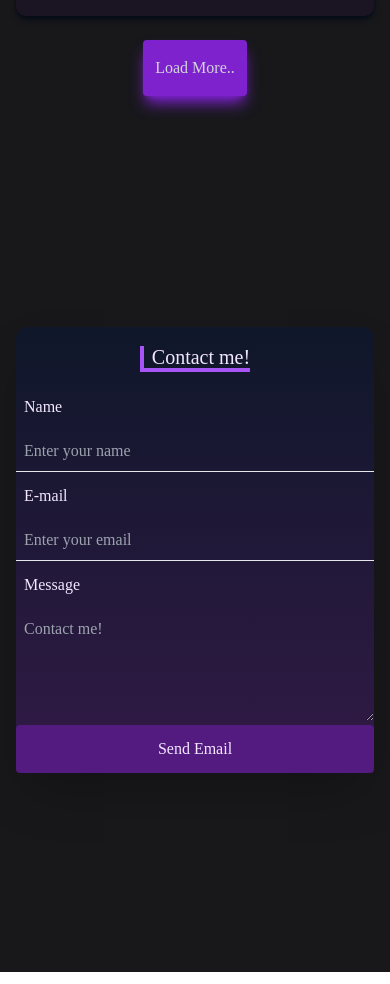
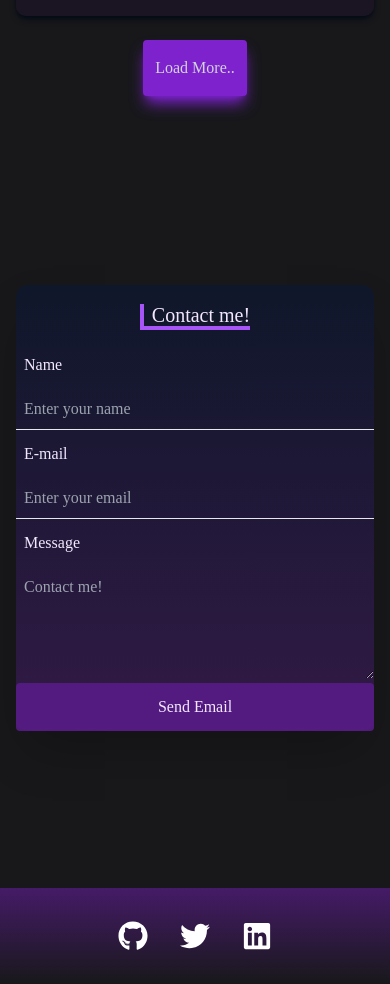
Before and after one commit to mertoztat/mertoztat.dev, a React (Create React App) app: page / in a window 390 px wide. Shown: the part 3880-4864 px from the top of the page. Built offline with nearby package versions, Linux system fonts and the light colour scheme.

Commit message:
Footer Added

```diff
--- a/src/components/Contact.jsx
+++ b/src/components/Contact.jsx
@@ -1,4 +1,5 @@
 import { useRef } from "react";
+import Footer from "./Footer";
 import emailjs from "@emailjs/browser";
 import contact from "../assets/contact.png";
 import { FaTwitter, FaLinkedin, FaGithub } from "react-icons/fa";
@@ -30,7 +31,8 @@ const Contact = () => {
   };
 
   return (
-    <div className="w-full h-screen  flex justify-center items-center p-4">
+    <>
+      <div className="w-full min-h-[90vh]  flex justify-center items-center p-4">
         {/* contact container */}
         <div className="grid grid-cols-1 sm:grid-cols-2 gap-2  shadow-2xl rounded-xl bg-gradient-to-t from-purple-900/40  to-slate-900  ">
           <div
@@ -132,6 +134,8 @@ const Contact = () => {
           </div>
         </div>
       </div>
+      {/* <Footer /> */}
+    </>
   );
 };
 
--- /dev/null
+++ b/src/components/Footer.jsx
@@ -0,0 +1,41 @@
+import { FaTwitter, FaLinkedin, FaGithub } from "react-icons/fa";
+
+const Footer = () => {
+  return (
+    <div className="max-w-[1000px] mx-auto w-full sm:hidden ">
+      <div className="h-24 bg-gradient-to-b from-purple-900/70 flex items-center justify-center">
+        <ul className="flex items-center justify-center  w-full">
+          <li>
+            <a
+              href="http://www.github.com/mertoztat"
+              target="_blank"
+              rel="noreferrer"
+            >
+              <FaGithub className="text-white cursor-pointer " size={30} />
+            </a>
+          </li>
+          <li>
+            <a
+              href="https://twitter.com/mertoztat"
+              target="_blank"
+              rel="noreferrer"
+            >
+              <FaTwitter className="text-white cursor-pointer" size={30} />
+            </a>
+          </li>
+          <li>
+            <a
+              href="https://www.linkedin.com/in/mertoztat/"
+              target="_blank"
+              rel="noreferrer"
+            >
+              <FaLinkedin className="text-white cursor-pointer " size={30} />
+            </a>
+          </li>
+        </ul>
+      </div>
+    </div>
+  );
+};
+
+export default Footer;
--- a/src/pages/Home.jsx
+++ b/src/pages/Home.jsx
@@ -5,6 +5,7 @@ import Navbar from "../components/Navbar";
 import Personal from "../components/Personal";
 import Projects from "../components/Projects";
 import Skills from "../components/Skills";
+import Footer from "../components/Footer";
 
 const Home = () => {
   return (
@@ -15,6 +16,7 @@ const Home = () => {
       <Skills />
       <Projects />
       <Contact />
+      <Footer />
     </div>
   );
 };
```
Lines whose indentation alone changed are shown as unchanged.
